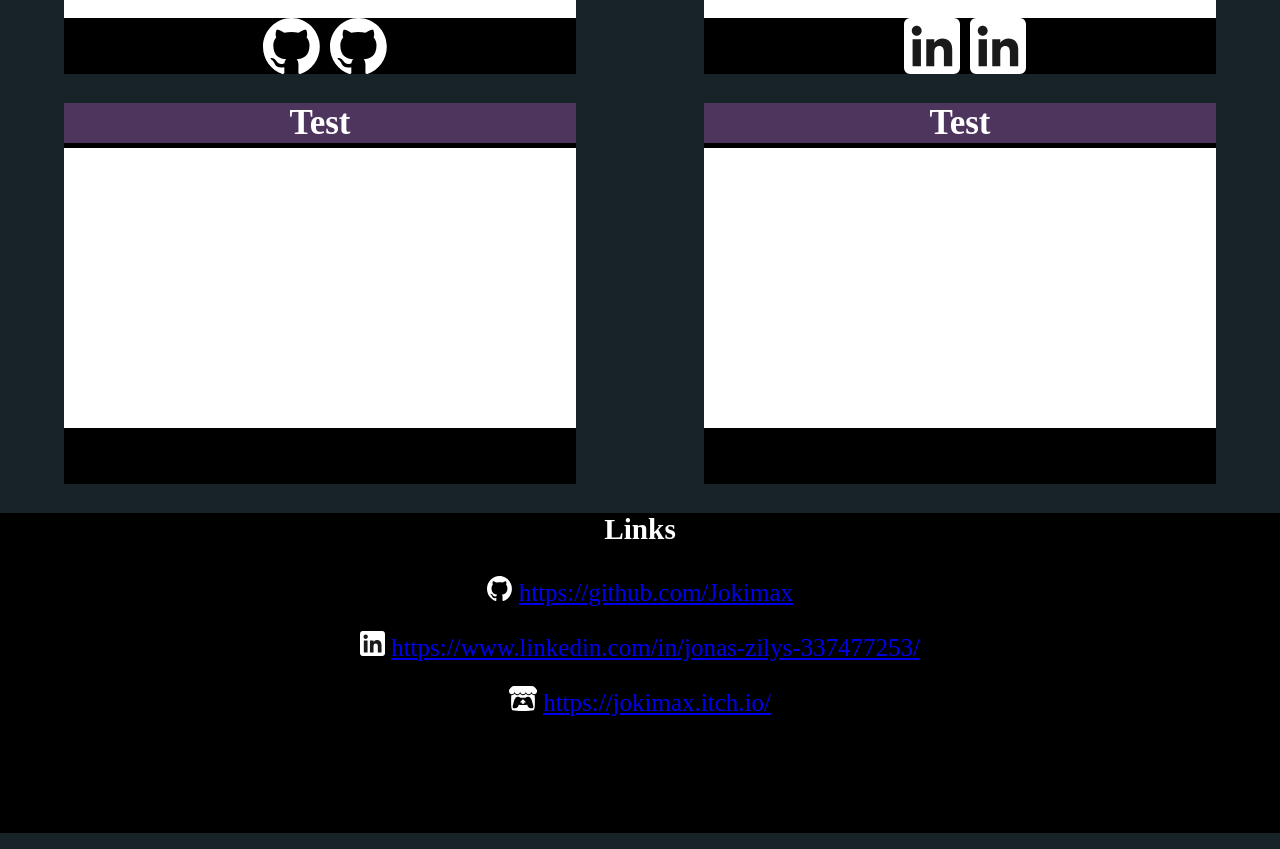
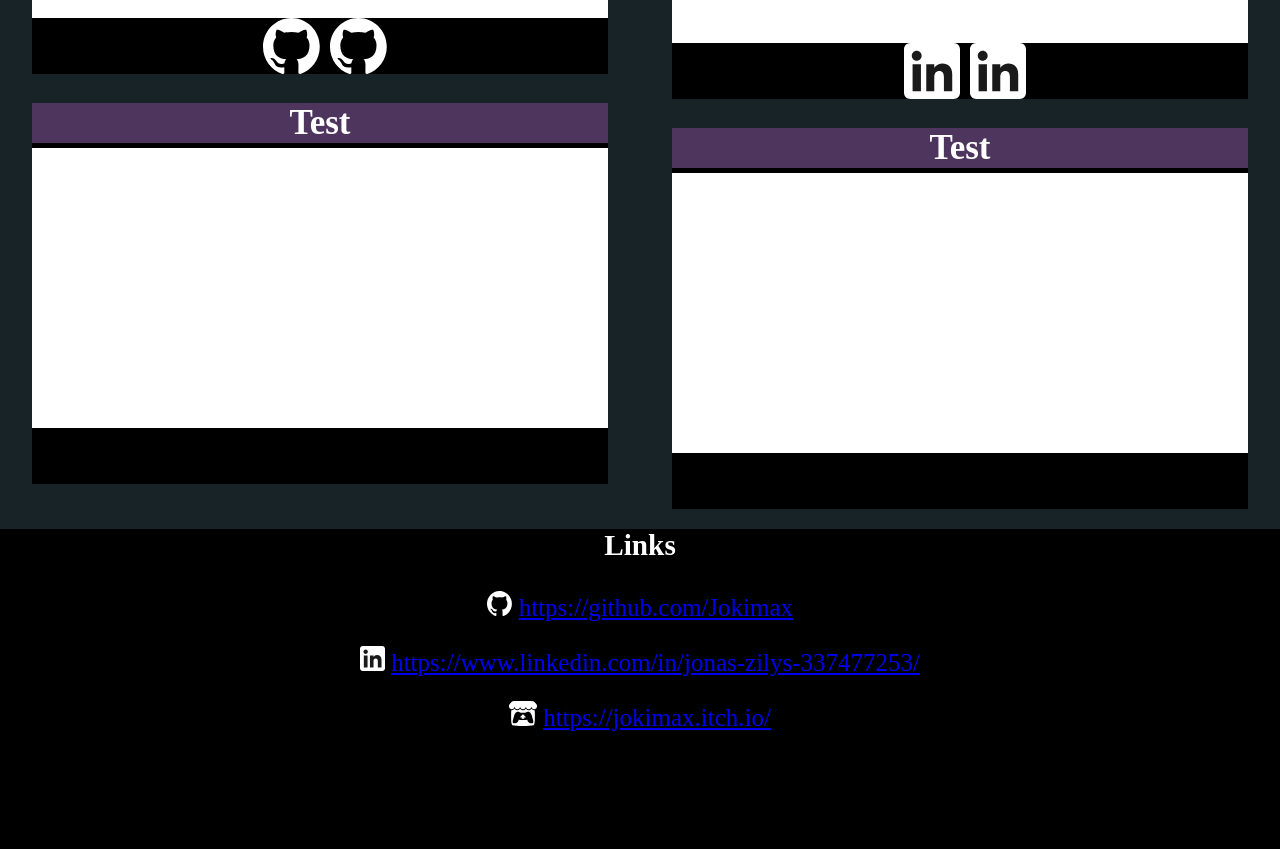
Before and after one commit to Jokimax/Portfolio, a React (Vite) app: page / in a window 1280 px wide. Shown: the part 950-1799 px from the top of the page. Built offline with nearby package versions, Linux system fonts and the light colour scheme; the HTML template or start-up script is replaced by a standard one.

Commit message:
change project formatting

```diff
--- a/src/css/homepage.css
+++ b/src/css/homepage.css
@@ -60,7 +60,7 @@
 .links{
     text-align: center;
     font-size: 25px;
-    margin-top: 25px;
+    margin-top: 45px;
     width: 100%;
     height: 40vh;
     background-color: black;
@@ -117,9 +117,13 @@
         background-color: white;
         display: inline-block;
         margin-top: 25px;
-        width: 40%;
-        margin-left: 5%;
-        margin-right: 5%;
+        width: 45%;
+        margin-left: 2.5%;
+        margin-right: 2.5%;
+    }
+
+    .project:nth-of-type(odd) {
+        transform: translate(0, 25px);
     }
 
     .bio{
```
